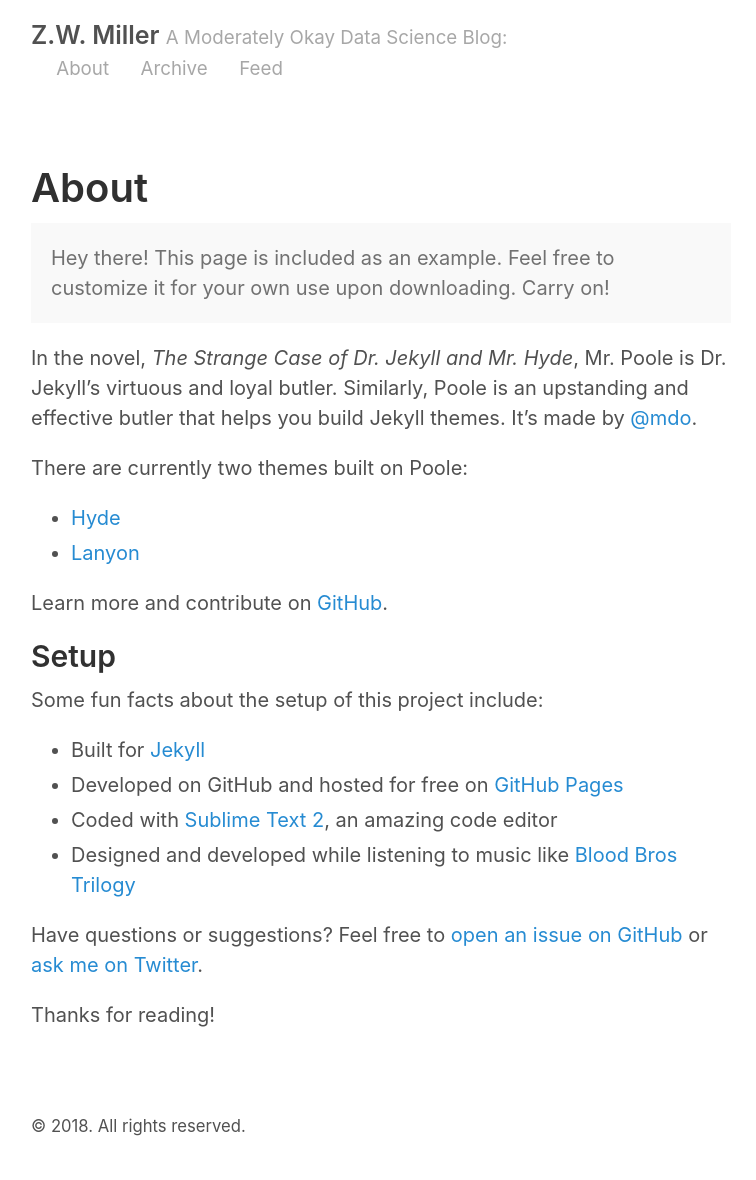
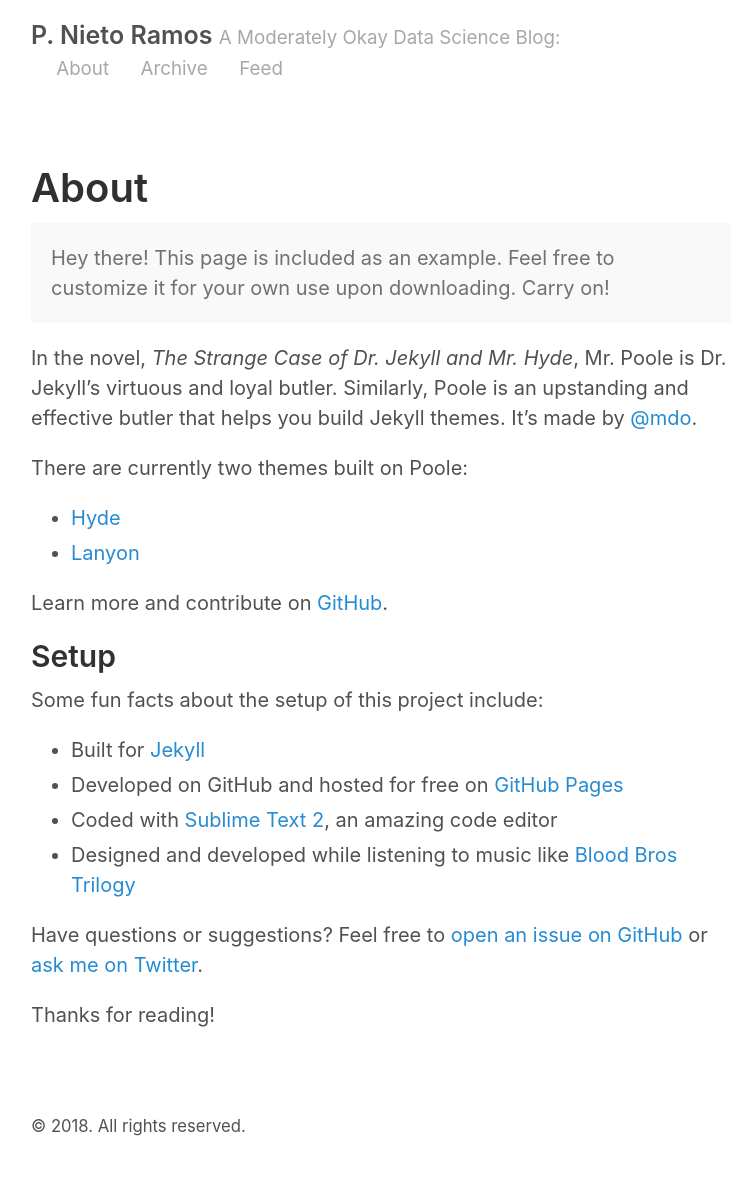
Before and after one commit to pnietoramos/pnietoramos.github.io, a Jekyll site: the page built from about.md, in a window 1280 px wide. Shown: the whole page, without its empty margins (259-1015 px from the left). Built offline with Jekyll 4.4.1, drawn with Linux system fonts in a browser that asks for light colours.

Commit message:
Changes to config

```diff
--- a/_config.yml
+++ b/_config.yml
@@ -2,9 +2,9 @@
 permalink:           pretty
 
 # Setup
-title:               Z.W. Miller
+title:               P. Nieto Ramos
 tagline:             A Moderately Okay Data Science Blog
-url:                 http://zwmiller.com
+url:                 http://pnietoramos.github.io/
 paginate:            2
 baseurl:             ""
 
@@ -17,14 +17,13 @@ sass:
 
 # About/contact
 author:
-  name:              Zach Miller
-  url:               https://twitter.com/zaglamir
-  email:             zach@thisismetis.com
+  name:              Pablo Nieto Ramos
+  email:             pnietoramos@gmail.com
 
 # Custom vars
 version:             2.0.0
 github:
-  repo:              https://github.com/zwmiller
+  repo:              https://github.com/pnietoramos
 
 # Gems
 gems:
```
